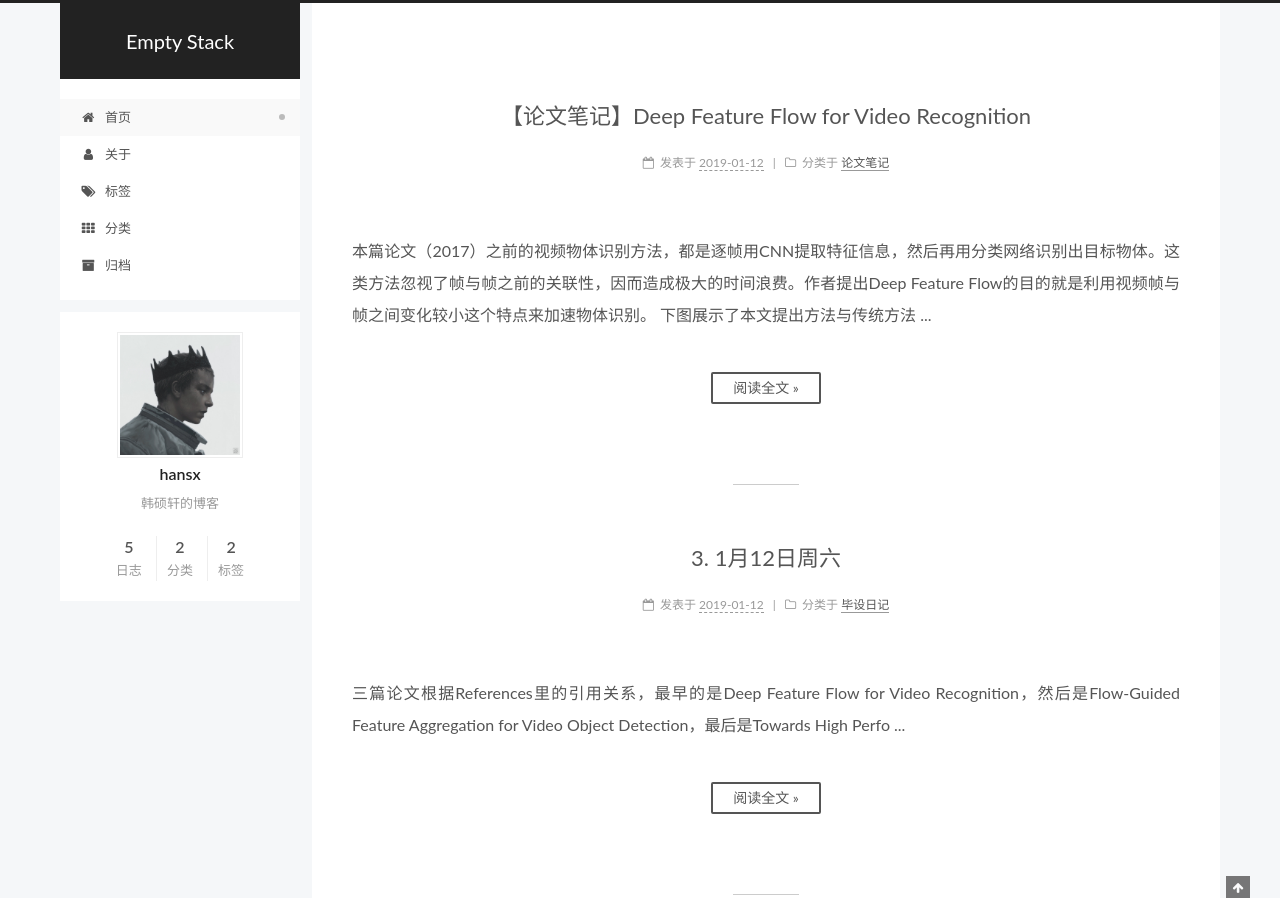
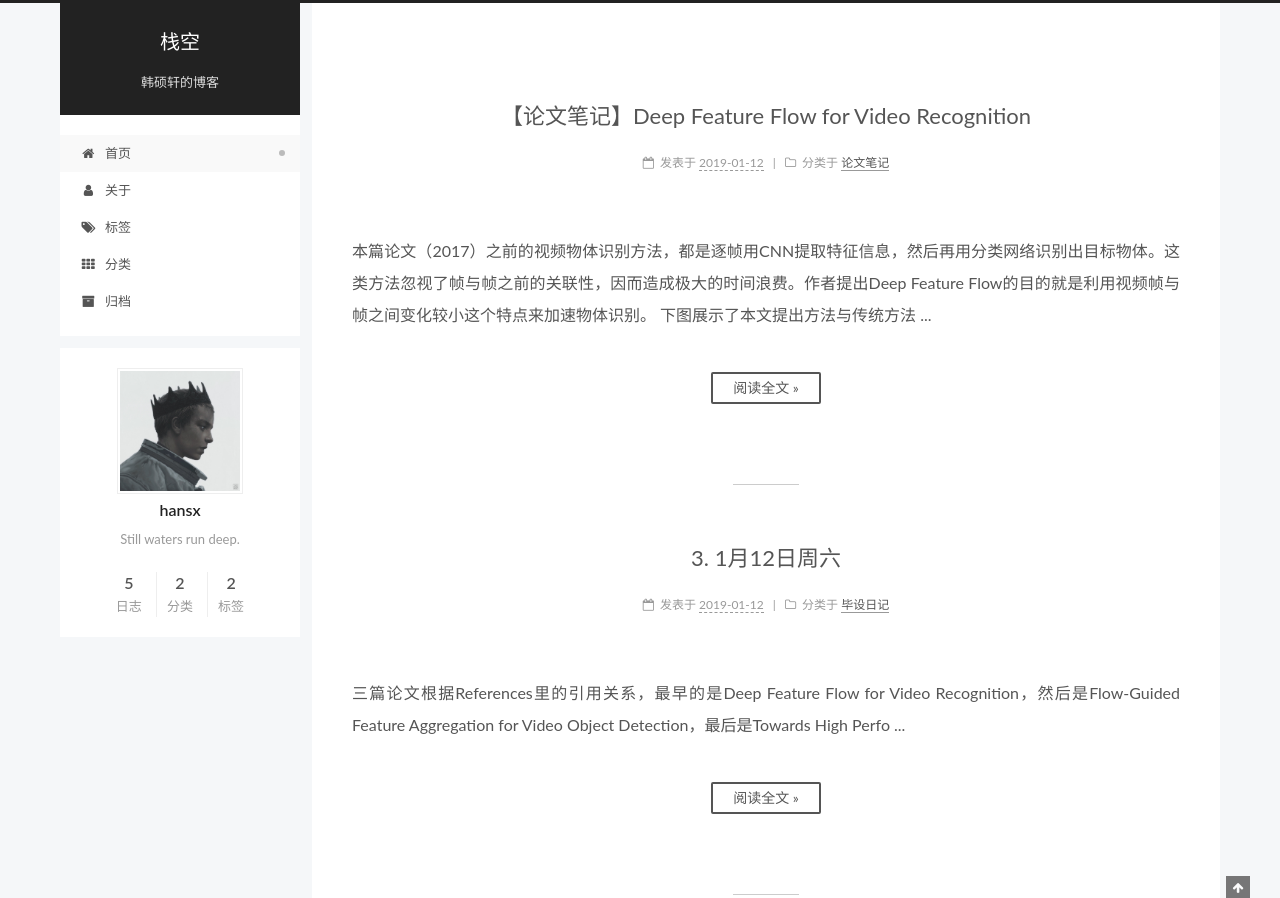
Before and after one commit to hansx7/hansx7.github.io, a plain HTML site: page index.html in a window 1280 px wide. Shown: the top 898 px of the page. Drawn offline with Linux system fonts and the light colour scheme; some packages are replaced by stand-ins of ours; a script that the page names is missing.

Commit message:
Site updated: 2019-01-13 17:18:47

```diff
--- a/css/main.css
+++ b/css/main.css
@@ -1895,7 +1895,7 @@ pre .javascript .function {
   width: 4px;
   height: 4px;
   border-radius: 50%;
-  background: #9d8f7f;
+  background: #82f437;
 }
 .links-of-blogroll {
   font-size: 13px;
--- a/index.html
+++ b/index.html
@@ -96,16 +96,16 @@
 
 
 
-  <meta name="description" content="韩硕轩的博客">
+  <meta name="description" content="Still waters run deep.">
 <meta property="og:type" content="website">
-<meta property="og:title" content="Empty Stack">
+<meta property="og:title" content="栈空">
 <meta property="og:url" content="http://yoursite.com/index.html">
-<meta property="og:site_name" content="Empty Stack">
-<meta property="og:description" content="韩硕轩的博客">
+<meta property="og:site_name" content="栈空">
+<meta property="og:description" content="Still waters run deep.">
 <meta property="og:locale" content="zh-CN">
 <meta name="twitter:card" content="summary">
-<meta name="twitter:title" content="Empty Stack">
-<meta name="twitter:description" content="韩硕轩的博客">
+<meta name="twitter:title" content="栈空">
+<meta name="twitter:description" content="Still waters run deep.">
 
 
 
@@ -122,7 +122,7 @@
   };
 </script>
 
-  <title>Empty Stack</title>
+  <title>栈空</title>
 
 
 
@@ -182,10 +182,14 @@
     <div class="custom-logo-site-title">
       <a href="/" class="brand" rel="start">
         <span class="logo-line-before"><i></i></span>
-        <span class="site-title">Empty Stack</span>
+        <span class="site-title">栈空</span>
         <span class="logo-line-after"><i></i></span>
       </a>
     </div>
+
+
+        <p class="site-subtitle">韩硕轩的博客</p>
+
 
 
   </div>
@@ -343,12 +347,12 @@
 
     <span hidden itemprop="author" itemscope="" itemtype="http://schema.org/Person">
       <meta itemprop="name" content="hansx">
-      <meta itemprop="description" content="韩硕轩的博客">
+      <meta itemprop="description" content="Still waters run deep.">
       <meta itemprop="image" content="/images/avatar.jpg">
     </span>
 
     <span hidden itemprop="publisher" itemscope="" itemtype="http://schema.org/Organization">
-      <meta itemprop="name" content="Empty Stack">
+      <meta itemprop="name" content="栈空">
     </span>
 
 
@@ -514,12 +518,12 @@
 
     <span hidden itemprop="author" itemscope="" itemtype="http://schema.org/Person">
       <meta itemprop="name" content="hansx">
-      <meta itemprop="description" content="韩硕轩的博客">
+      <meta itemprop="description" content="Still waters run deep.">
       <meta itemprop="image" content="/images/avatar.jpg">
     </span>
 
     <span hidden itemprop="publisher" itemscope="" itemtype="http://schema.org/Organization">
-      <meta itemprop="name" content="Empty Stack">
+      <meta itemprop="name" content="栈空">
     </span>
 
 
@@ -684,12 +688,12 @@
 
     <span hidden itemprop="author" itemscope="" itemtype="http://schema.org/Person">
       <meta itemprop="name" content="hansx">
-      <meta itemprop="description" content="韩硕轩的博客">
+      <meta itemprop="description" content="Still waters run deep.">
       <meta itemprop="image" content="/images/avatar.jpg">
     </span>
 
     <span hidden itemprop="publisher" itemscope="" itemtype="http://schema.org/Organization">
-      <meta itemprop="name" content="Empty Stack">
+      <meta itemprop="name" content="栈空">
     </span>
 
 
@@ -870,12 +874,12 @@
 
     <span hidden itemprop="author" itemscope="" itemtype="http://schema.org/Person">
       <meta itemprop="name" content="hansx">
-      <meta itemprop="description" content="韩硕轩的博客">
+      <meta itemprop="description" content="Still waters run deep.">
       <meta itemprop="image" content="/images/avatar.jpg">
     </span>
 
     <span hidden itemprop="publisher" itemscope="" itemtype="http://schema.org/Organization">
-      <meta itemprop="name" content="Empty Stack">
+      <meta itemprop="name" content="栈空">
     </span>
 
 
@@ -1053,12 +1057,12 @@
 
     <span hidden itemprop="author" itemscope="" itemtype="http://schema.org/Person">
       <meta itemprop="name" content="hansx">
-      <meta itemprop="description" content="韩硕轩的博客">
+      <meta itemprop="description" content="Still waters run deep.">
       <meta itemprop="image" content="/images/avatar.jpg">
     </span>
 
     <span hidden itemprop="publisher" itemscope="" itemtype="http://schema.org/Organization">
-      <meta itemprop="name" content="Empty Stack">
+      <meta itemprop="name" content="栈空">
     </span>
 
 
@@ -1252,7 +1256,7 @@ sudo apt-get install vpnc  #安装VPN（只有第一次需要）vpnc
               <img class="site-author-image" itemprop="image" src="/images/avatar.jpg" alt="hansx">
 
               <p class="site-author-name" itemprop="name">hansx</p>
-              <p class="site-description motion-element" itemprop="description">韩硕轩的博客</p>
+              <p class="site-description motion-element" itemprop="description">Still waters run deep.</p>
           </div>
 
 
```
Also changed, not shown: 0. 天河二号使用方法/index.html (+10 -6 lines), 1. 12月27日周四/index.html (+10 -6 lines), 2. 1月8日周二/index.html (+10 -6 lines), 3. 1月12日周六/index.html (+10 -6 lines), about/index.html (+8 -4 lines), archives/2018/12/index.html (+13 -9 lines), archives/2018/index.html (+13 -9 lines), archives/2019/01/index.html (+13 -9 lines), archives/2019/index.html (+13 -9 lines), archives/index.html (+13 -9 lines), categories/index.html (+11 -7 lines), categories/毕设日记/index.html (+13 -9 lines), categories/论文笔记/index.html (+13 -9 lines), contact/index.html (+8 -4 lines), 4 more files.
